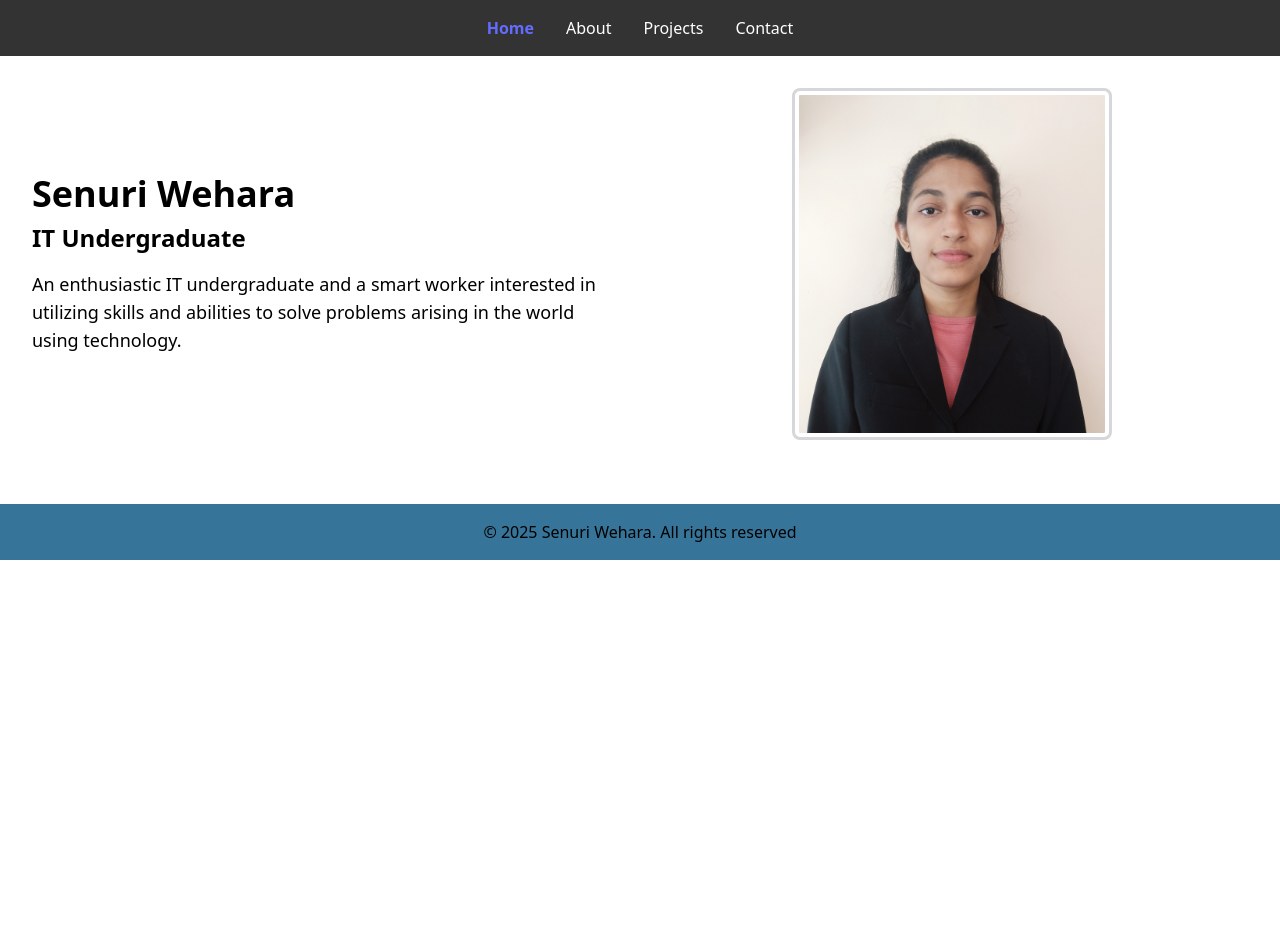
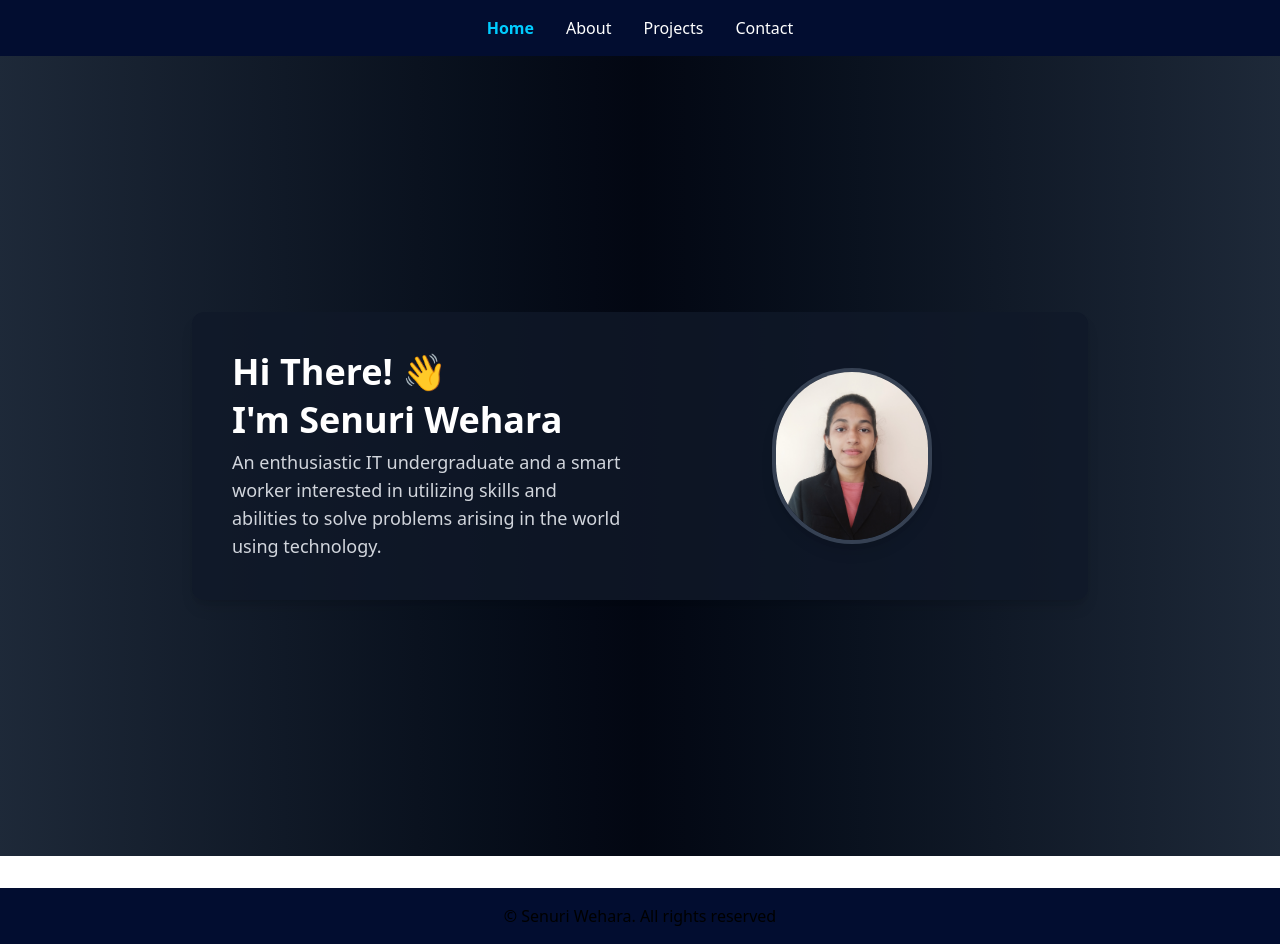
Before and after one commit to ICT-Courses/ict2233-ca-02-SWehara, a React (Vite) app: page / in a window 1280 px wide. Before the commit the page ends 800 px from the top, so only its background shows below. Built offline with nearby package versions, Linux system fonts and the light colour scheme.

Commit message:
Update Home page with new styling

```diff
--- a/src/components/Footer.jsx
+++ b/src/components/Footer.jsx
@@ -1,7 +1,7 @@
 export default function Footer() {
   return (
-    <footer style={{ padding: "1rem", textAlign: "center", background: "#367599ff", marginTop: "2rem" }}>
-      © 2025 Senuri Wehara. All rights reserved
+    <footer style={{ padding: "1rem", textAlign: "center", background: "#020d30ff", marginTop: "2rem" }}>
+      © Senuri Wehara. All rights reserved
     </footer>
   );
 }
--- a/src/components/Navbar.jsx
+++ b/src/components/Navbar.jsx
@@ -4,12 +4,12 @@ export default function Navbar() {
   const linkStyle = ({ isActive }) => ({
     margin: "0 1rem",
     textDecoration: "none",
-    color: isActive ? "#646cff" : "#fff", // active link color
+    color: isActive ? "#00ccffff" : "#fff", // active link color
     fontWeight: isActive ? "bold" : "normal",
   });
 
   return (
-    <nav style={{ display: "flex", justifyContent: "center", padding: "1rem", backgroundColor: "#333" }}>
+    <nav style={{ display: "flex", justifyContent: "center", padding: "1rem", backgroundColor: "#020d30ff" }}>
       <NavLink to="/" style={linkStyle} end>Home</NavLink>
       <NavLink to="/about" style={linkStyle}>About</NavLink>
       <NavLink to="/projects" style={linkStyle}>Projects</NavLink>
--- a/src/main.jsx
+++ b/src/main.jsx
@@ -9,7 +9,6 @@ import Contact from "./pages/Contact";
 import Footer from "./components/Footer";
 import NotFound from "./pages/NotFound";
 import "./styles/main.scss";
-
 import "./index.css";
 
 ReactDOM.createRoot(document.getElementById("root")).render(
--- a/src/pages/Home.jsx
+++ b/src/pages/Home.jsx
@@ -3,12 +3,16 @@ import "../styles/main.scss";
 
 export default function Home() {
   return (
-    <div className="flex flex-col md:flex-row items-center justify-between p-8 gap-8">
+    <div className="flex items-center justify-center min-h-screen bg-gradient-to-r from-gray-800 via-gray-950 to-gray-800 p-8">
+      {/* Hero Card */}
+      <div className="flex flex-col md:flex-row items-center justify-center gap-8 bg-gray-900/80 shadow-lg rounded-xl p-10 max-w-4xl w-full text-white">
+
         {/* Left side - text */}
-      <div className="flex-1 text-center md:text-left hero-text">
-        <h1 className="text-4xl font-bold mb-2">Senuri Wehara</h1>
-        <h2 className="text-2xl font-semibold mb-4">IT Undergraduate</h2>
-        <p className="text-lg">
+        <div className="flex-1 text-center md:text-left">
+          <h1 className="text-4xl font-bold mb-2">Hi There! 👋</h1>
+          <h2 className="text-4xl font-bold mb-2"> I'm Senuri Wehara</h2>
+
+          <p className="text-lg text-gray-300">
             An enthusiastic IT undergraduate and a smart worker interested in
             utilizing skills and abilities to solve problems arising in the world
             using technology.
@@ -20,8 +24,10 @@ export default function Home() {
           <img
             src={myPhoto}
             alt="Senuri Wehara"
-          className="max-w-xs rounded-lg mx-auto hero-image"
+            className="w-32 md:w-40 mx-auto rounded-full border-4 border-gray-700 shadow-lg"
           />
+        </div>
+
       </div>
     </div>
   );
--- a/src/styles/main.scss
+++ b/src/styles/main.scss
@@ -3,10 +3,10 @@
 /* Custom hero section tweaks */
 .hero-text {
   line-height: 1.6;
-  color: #000000; // a light gray for text
+  color: #ffffff; // a light gray for text
 }
 
 .hero-image {
-  border: 3px solid #d6d7db;
+  border: 3px solid #ffd6d6;
   padding: 4px;
 }
```
Lines whose indentation alone changed are shown as unchanged.
